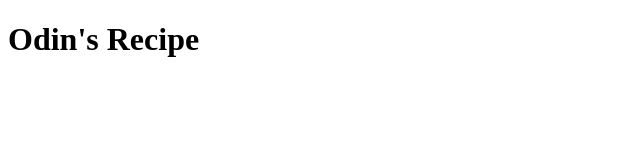
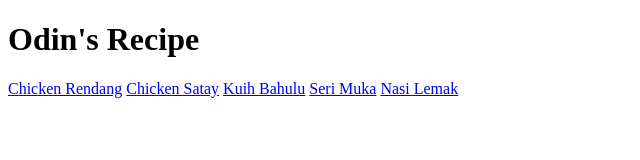
Before and after one commit to Azirool/odin-recipe, a plain HTML site: page index.html in a window 1280 px wide. Shown: the whole page, without its empty margins (0-640 px from the left). Drawn offline with Linux system fonts and the light colour scheme.

Commit message:
Change to index file

```diff
--- a/index.html
+++ b/index.html
@@ -8,5 +8,10 @@
 </head>
 <body>
     <h1>Odin's Recipe</h1>
+        <a href="chickenRendang.html">Chicken Rendang</a>
+        <a href="chickenSatay.html">Chicken Satay</a>
+        <a href="kuihBahulu.html">Kuih Bahulu</a>
+        <a href="seriMuka.html">Seri Muka</a>
+        <a href="nasiLemak.html">Nasi Lemak</a>
 </body>
 </html>
```
